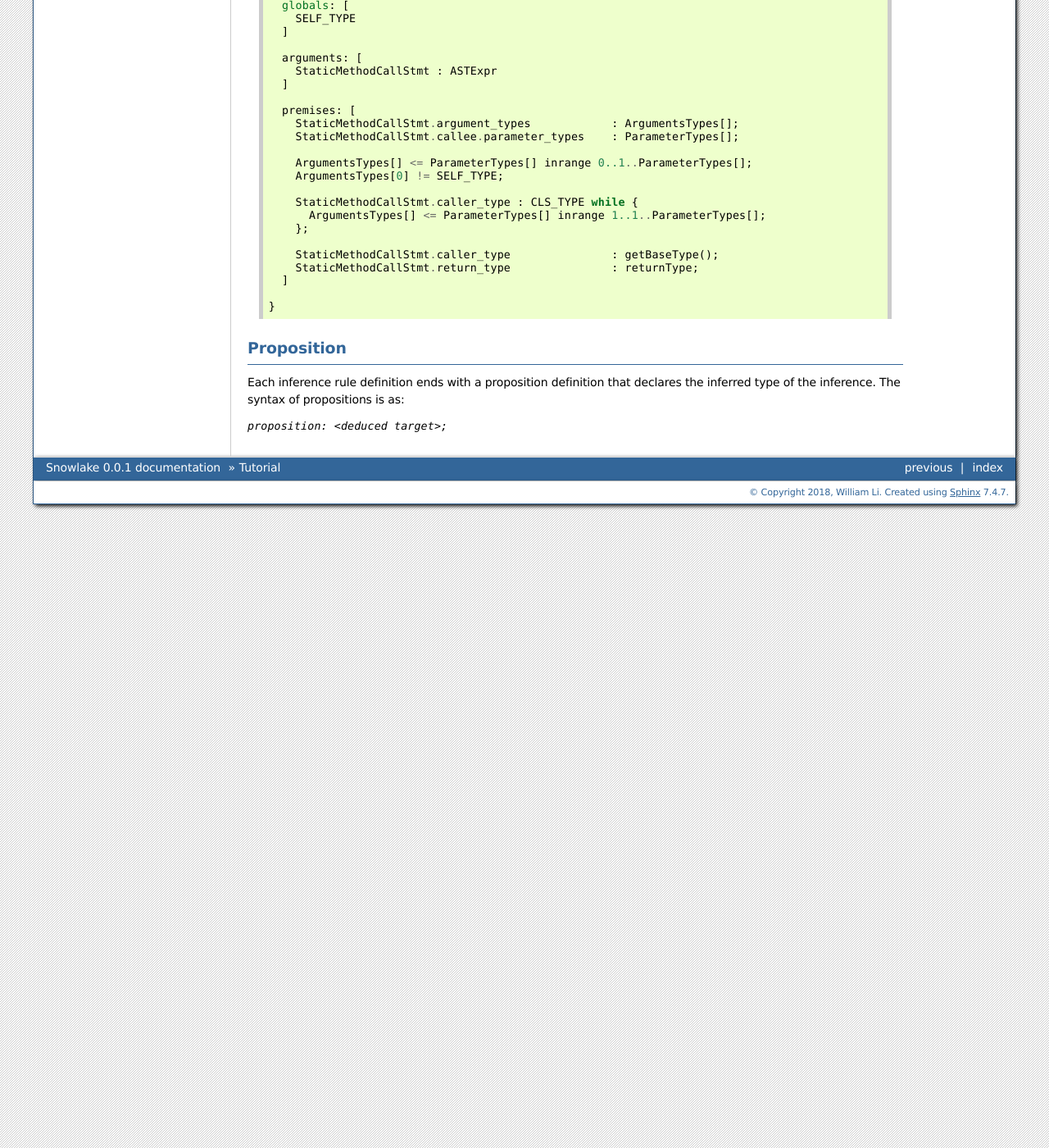
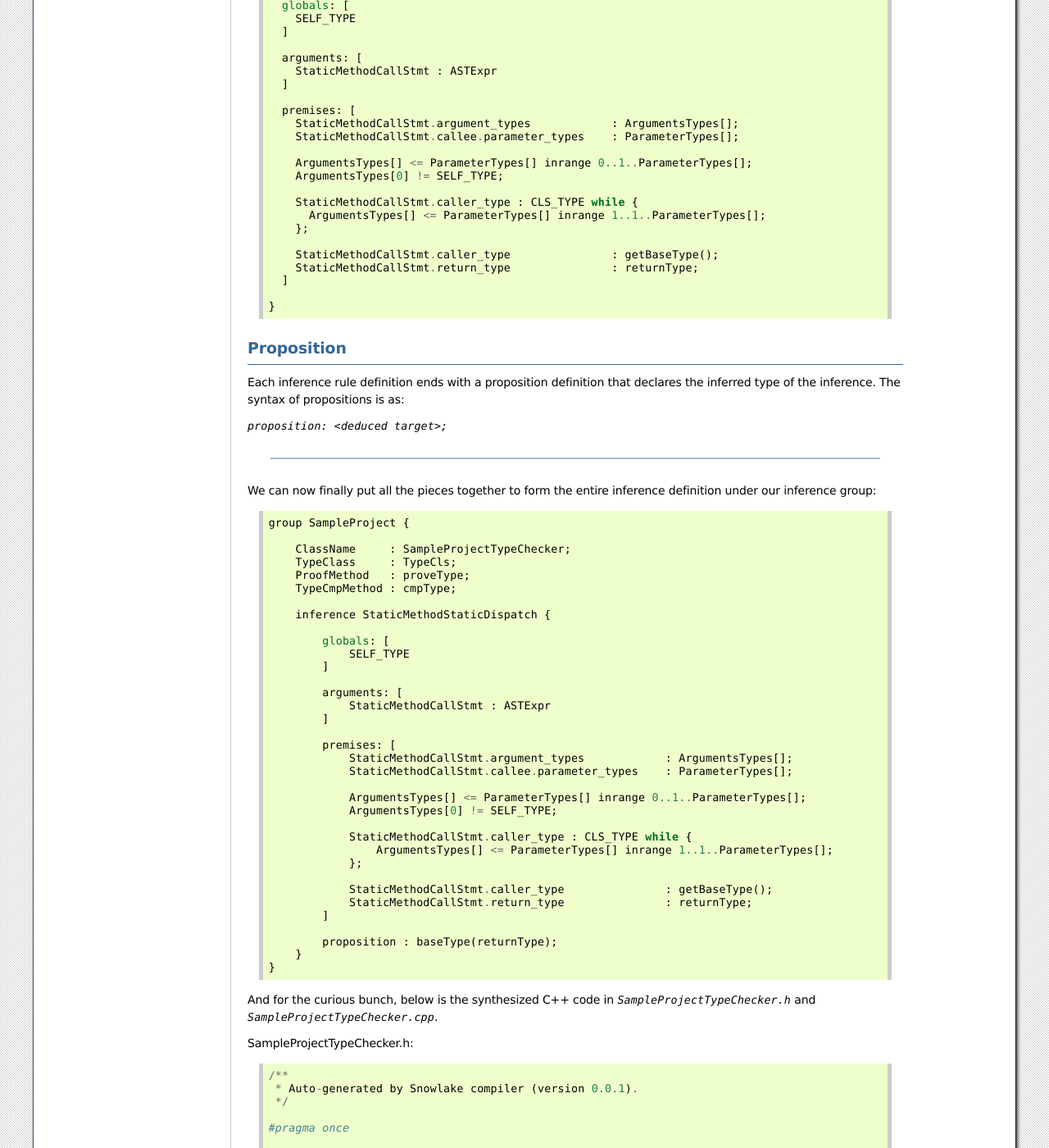
Before and after one commit to libcxx/Snowlake, a Sphinx documentation site: the page built from docs/source/tutorial.rst, in a window 1280 px wide and 1400 px high, scrolled down 6124 px. Shown: the whole window at 82% size. Built offline with Sphinx 7.4.7, drawn with Linux system fonts in a browser that asks for light colours; some of the changed text lies outside the part shown.

Commit message:
Add overall inference group definition and C++ code [ci skip]

```diff
--- a/docs/source/tutorial.rst
+++ b/docs/source/tutorial.rst
@@ -471,3 +471,116 @@ Each inference rule definition ends with a proposition definition that
 declares the inferred type of the inference. The syntax of propositions is as:
 
 `proposition: <deduced target>;`
+
+------
+
+We can now finally put all the pieces together to form the entire
+inference definition under our inference group::
+
+  group SampleProject {
+
+      ClassName     : SampleProjectTypeChecker;
+      TypeClass     : TypeCls;
+      ProofMethod   : proveType;
+      TypeCmpMethod : cmpType;
+
+      inference StaticMethodStaticDispatch {
+
+          globals: [
+              SELF_TYPE
+          ]
+
+          arguments: [
+              StaticMethodCallStmt : ASTExpr
+          ]
+
+          premises: [
+              StaticMethodCallStmt.argument_types            : ArgumentsTypes[];
+              StaticMethodCallStmt.callee.parameter_types    : ParameterTypes[];
+
+              ArgumentsTypes[] <= ParameterTypes[] inrange 0..1..ParameterTypes[];
+              ArgumentsTypes[0] != SELF_TYPE;
+
+              StaticMethodCallStmt.caller_type : CLS_TYPE while {
+                  ArgumentsTypes[] <= ParameterTypes[] inrange 1..1..ParameterTypes[];
+              };
+
+              StaticMethodCallStmt.caller_type               : getBaseType();
+              StaticMethodCallStmt.return_type               : returnType;
+          ]
+
+          proposition : baseType(returnType);
+      }
+  }
+
+And for the curious bunch, below is the synthesized C++ code in
+`SampleProjectTypeChecker.h` and `SampleProjectTypeChecker.cpp`.
+
+SampleProjectTypeChecker.h::
+
+  /**
+   * Auto-generated by Snowlake compiler (version 0.0.1).
+   */
+
+  #pragma once
+
+  #include <cstdlib>
+  #include <cstddef>
+  #include <vector>
+  #include <system_error>
+
+  class SampleProjectTypeChecker
+  {
+  public:
+      TypeCls MethodStaticDispatch(const ASTExpr& StaticMethodCallStmt, std::error_code*);
+  };
+
+
+SampleProjectTypeChecker.cpp::
+
+  /**
+   * Auto-generated by Snowlake compiler (version 0.0.1).
+   */
+  #include "MyInference.h"
+  #include "InferenceErrorDefn.h"
+
+  TypeCls
+  MyInference::MethodStaticDispatch(const ASTExpr& StaticMethodCallStmt, std::error_code* err)
+  {
+      std::vector<TypeCls> ArgumentsTypes = proveType(StaticMethodCallStmt.argument_types);
+      std::vector<TypeCls> ParameterTypes = proveType(StaticMethodCallStmt.callee.parameter_types);
+      for (size_t i = 0, size_t j = 1; i < ParameterTypes.size(); ++i, ++j) {
+          if (!cmpType(ArgumentsTypes[i], ParameterTypes[j], std::less_equal<TypeCls>())) {
+              *err = std::error_code(0, inference_error_category);
+              return TypeCls();
+          }
+      }
+
+      if (!cmpType(ArgumentsTypes, SELF_TYPE, std::not_equal_to<TypeCls>())) {
+          *err = std::error_code(0, inference_error_category);
+          return TypeCls();
+      }
+
+      // Type annotation setup.
+      typeAnnotationSetup(StaticMethodCallStmt.caller_type, CLS_TYPE);
+
+      for (size_t i = 1, size_t j = 1; i < ParameterTypes.size(); ++i, ++j) {
+          if (!cmpType(ArgumentsTypes[i], ParameterTypes[j], std::less_equal<TypeCls>())) {
+              *err = std::error_code(0, inference_error_category);
+              return TypeCls();
+          }
+      }
+
+      // Type annotation teardown.\n"
+      typeAnnotationTeardown(StaticMethodCallStmt.caller_type, CLS_TYPE);
+
+      TypeCls var0 = getBaseType();
+      TypeCls var1 = proveType(StaticMethodCallStmt.caller_type);
+      if (!cmpType(var0, var1, std::equal_to<>())) {
+          *err = std::error_code(0, inference_error_category);
+          return TypeCls();
+      }
+
+      TypeCls returnType = proveType(StaticMethodCallStmt.return_type);
+      return baseType(returnType);
+  }
```
